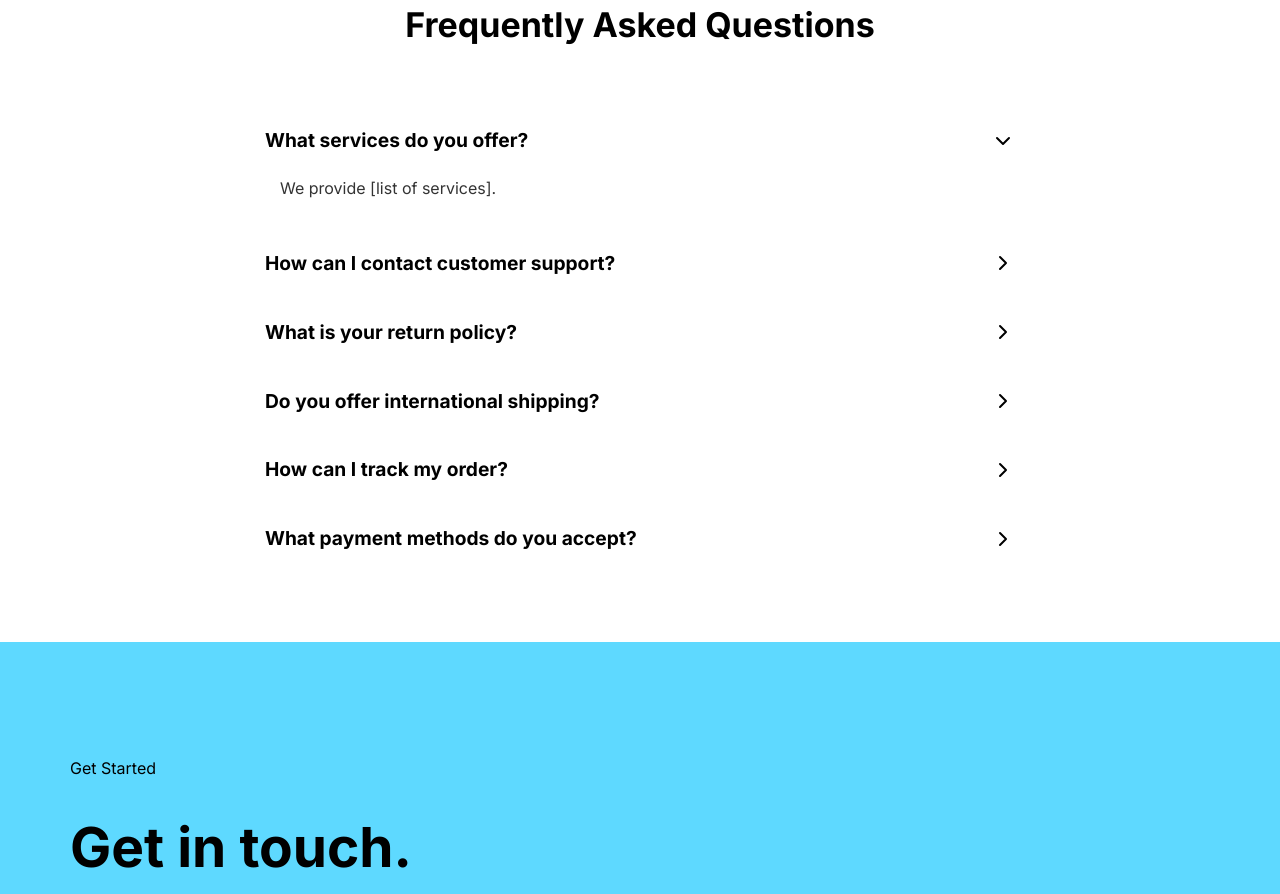
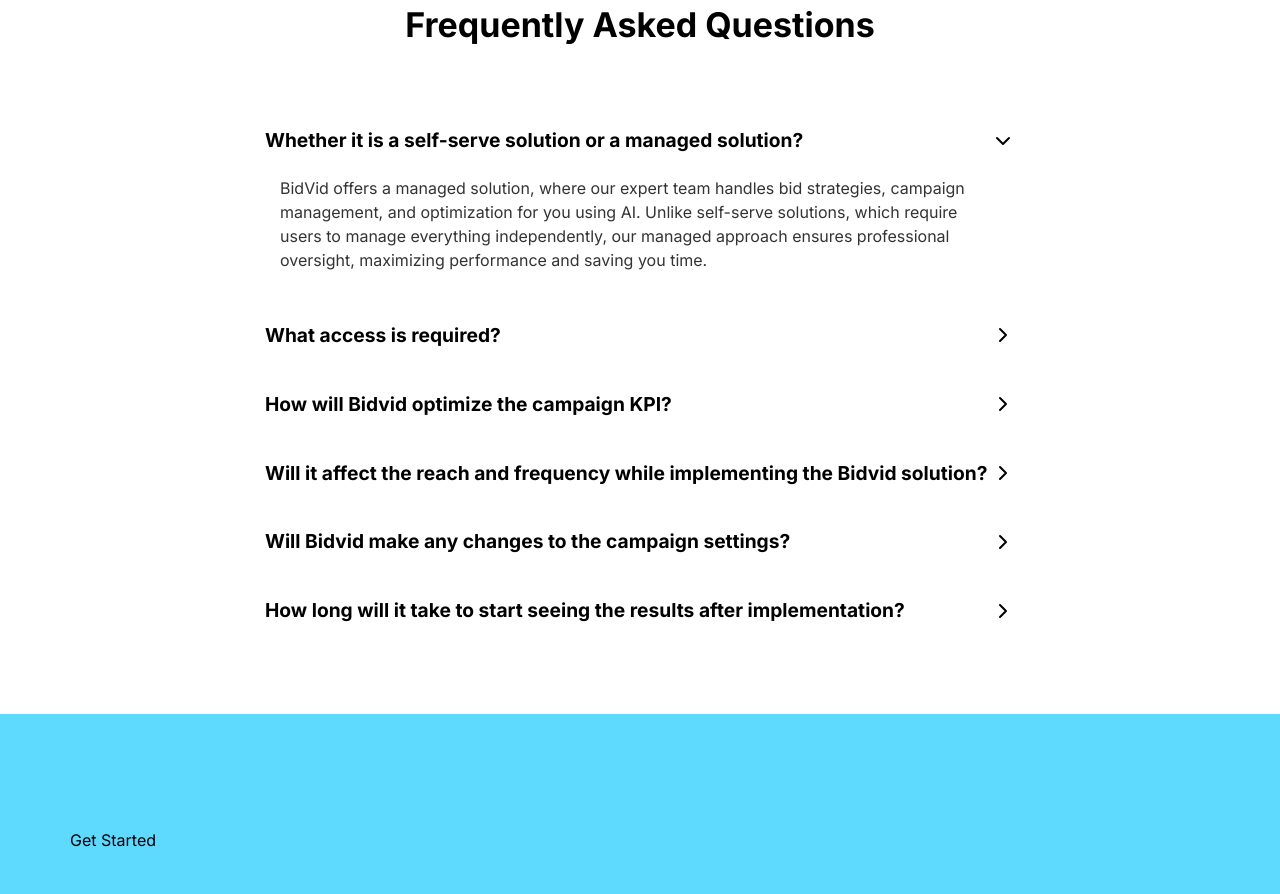
Before and after one commit to Cod3nator/bidvid-new, a Next.js app: page / in a window 1280 px wide. Shown: the part 2960-3854 px from the top of the page. Built offline with nearby package versions, Linux system fonts and the light colour scheme.

Commit message:
Answer to faq section

```diff
--- a/component/Faq.jsx
+++ b/component/Faq.jsx
@@ -3,28 +3,32 @@ import React, { useEffect, useRef, useState } from 'react';
 
 const faqData = [
   {
-    question: "What services do you offer?",
-    answer: "We provide [list of services]."
+    question: "Whether it is a self-serve solution or a managed solution?",
+    answer: "BidVid offers a managed solution, where our expert team handles bid strategies, campaign management, and optimization for you using AI. Unlike self-serve solutions, which require users to manage everything independently, our managed approach ensures professional oversight, maximizing performance and saving you time."
+  },
+  // {
+  //   question: "How can I contact customer support?",
+  //   answer: "You can reach us via email at support@bidvid.in, or call us at (9930) 451-078."
+  // },
+  {
+    question: "What access is required?",
+    answer: "To optimize the campaign Standard access to DV360."
   },
   {
-    question: "How can I contact customer support?",
-    answer: "You can reach us via email at support@bidvid.in, or call us at (9930) 451-078."
+    question: "How will Bidvid optimize the campaign KPI?",
+    answer: "BidVid is an Ai solution which would adjust bids automatically or provide suggestions based on the performance of the campaign. This optimization could help maximize return on investment (ROI) by adjusting bids for high-performing placements or audiences."
   },
   {
-    question: "What is your return policy?",
-    answer: "We offer a [time period] return policy. Products must be in original condition and packaging."
+    question: "Will it affect the reach and frequency while implementing the Bidvid solution?",
+    answer: "Yes, implementing BidVid could affect the reach and frequency of your campaign, depending on how the platform optimizes for various metrics like audience targeting, budget allocation, and bidding strategy."
   },
   {
-    question: "Do you offer international shipping?",
-    answer: "Yes, we ship to many countries. Shipping costs will be calculated at checkout."
+    question: "Will Bidvid make any changes to the campaign settings?",
+    answer: "No, It will not tamper with your settings. It will work within the KPIs set by you."
   },
   {
-    question: "How can I track my order?",
-    answer: "Once your order is shipped, you will receive a tracking number via email."
-  },
-  {
-    question: "What payment methods do you accept?",
-    answer: "We accept credit cards, PayPal, and other secure payment options."
+    question: "How long will it take to start seeing the results after implementation?",
+    answer: "Results from the implementation can typically be observed within 24 to 48 hours."
   }
 ];
 
```
